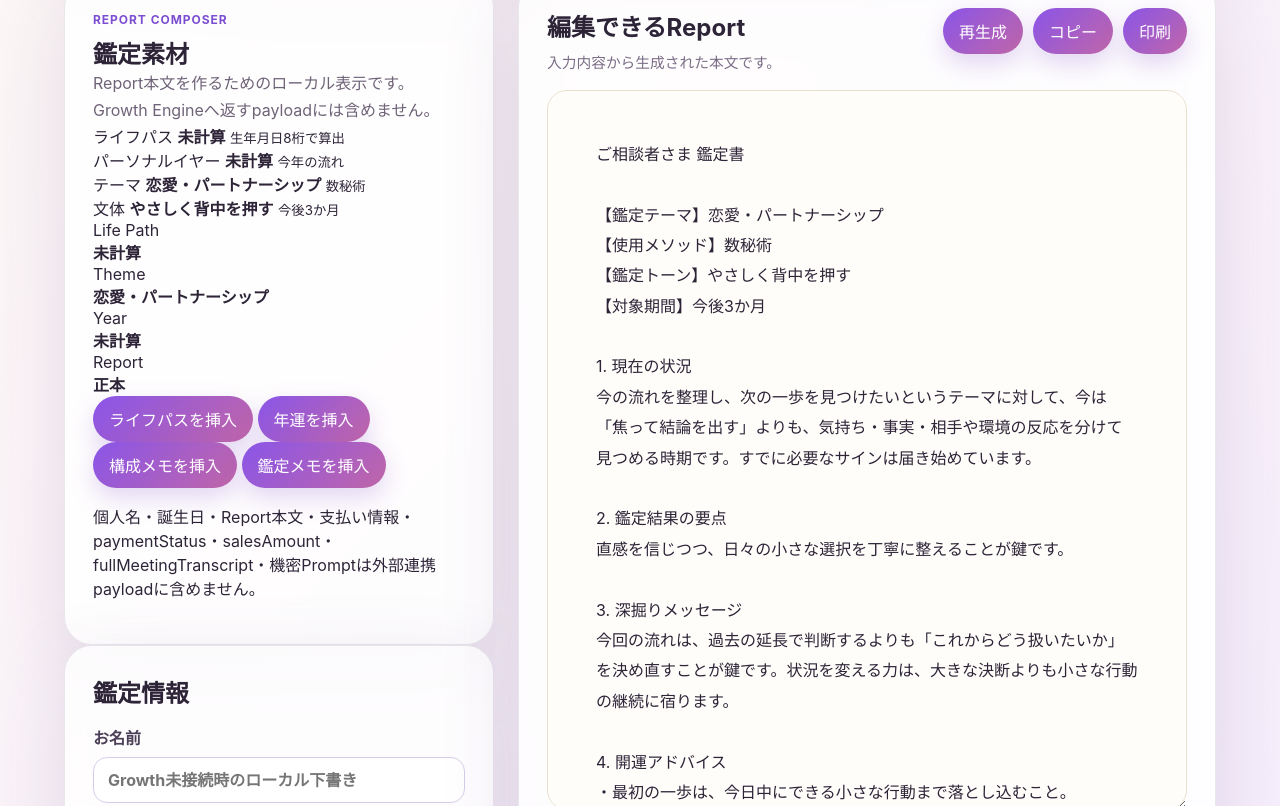
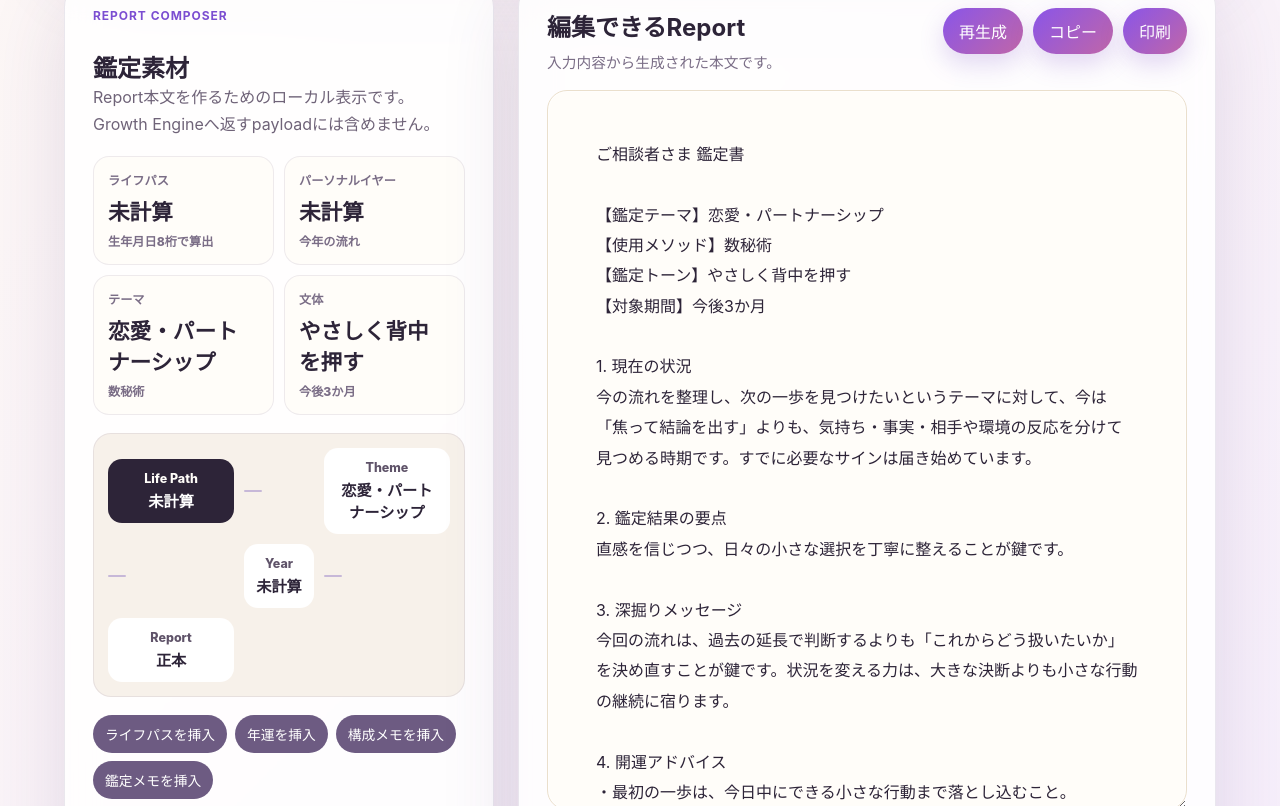
Before and after one commit to karukimori-wq/numeria-studio, a website: page index.html in a window 1280 px wide. Shown: the part 818-1624 px from the top of the page. Drawn offline with Linux system fonts and the light colour scheme.

Commit message:
Load report composer styles

```diff
--- a/index.html
+++ b/index.html
@@ -5,6 +5,7 @@
     <meta name="viewport" content="width=device-width, initial-scale=1.0" />
     <title>Numeria Studio</title>
     <link rel="stylesheet" href="./src/styles.css" />
+    <link rel="stylesheet" href="./src/report-composer.css" />
   </head>
   <body>
     <div id="root"></div>
```
